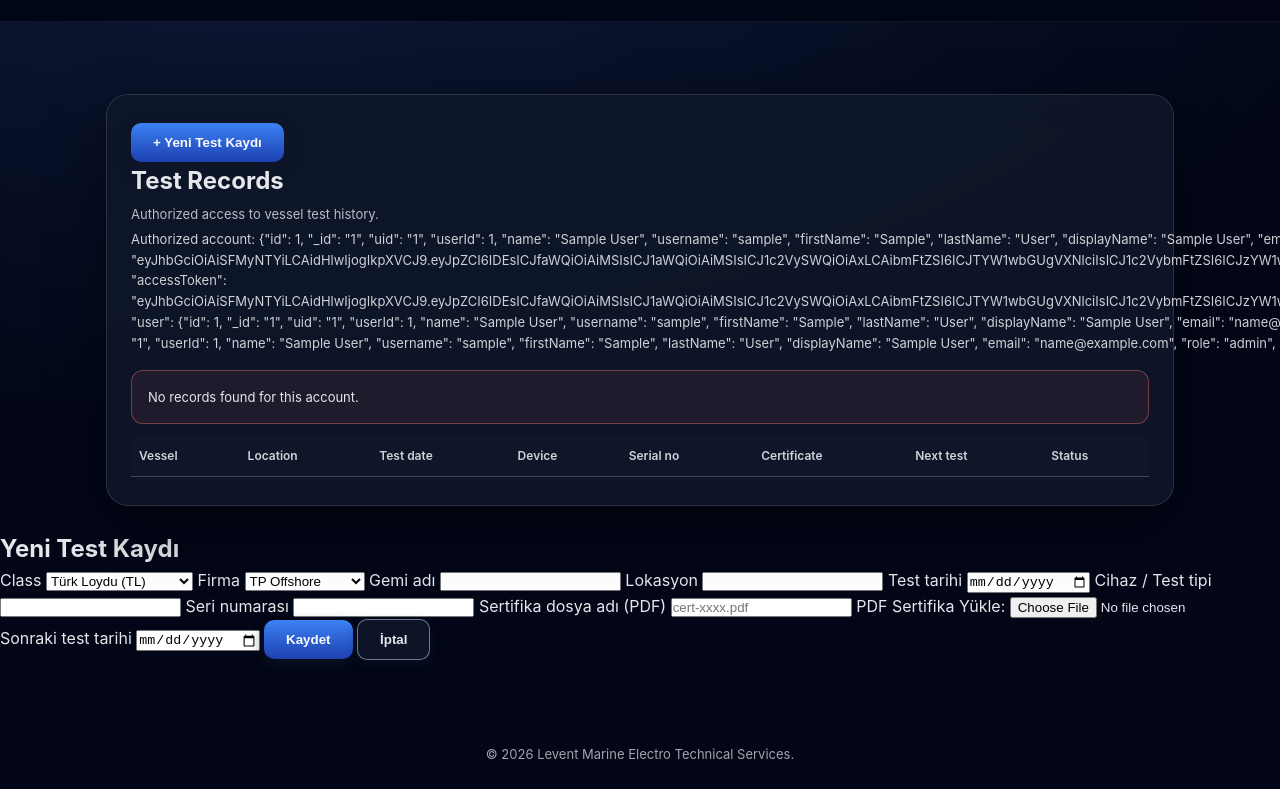
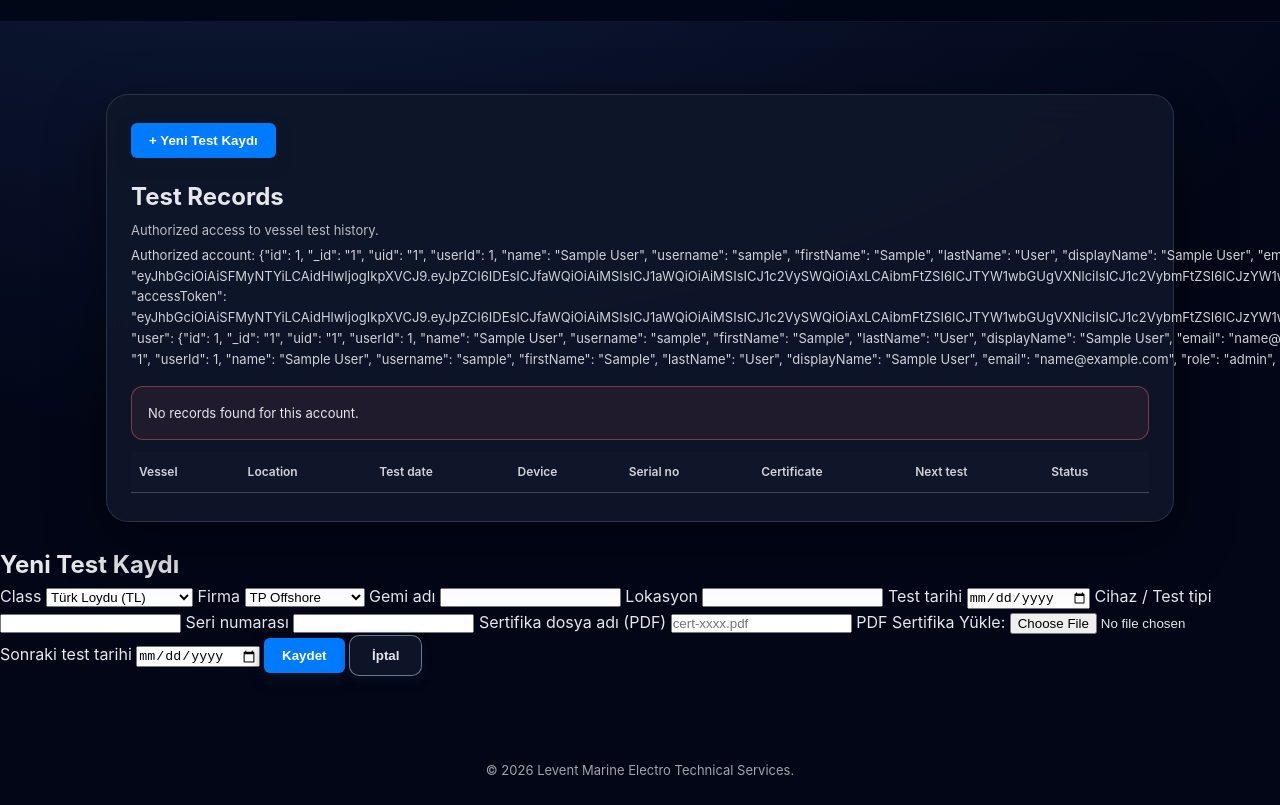
Before and after one commit to leventepostaabd/levent-backend, a plain HTML site: page authorized.html in a window 1280 px wide. Shown: the part 77-882 px from the top of the page. Drawn offline with Linux system fonts and the light colour scheme; no server answers; sample sign-in values are in the browser's storage.

Commit message:
Refactor authorized.css with new styles

```diff
--- a/css/authorized.css
+++ b/css/authorized.css
@@ -125,3 +125,24 @@
   font-size: 13px;
   opacity: 0.8;
 }
+
+.top-bar {
+  display: flex;
+  justify-content: flex-start;
+  margin-bottom: 20px;
+}
+
+.btnPrimary {
+  padding: 10px 18px;
+  background: #007bff;
+  color: #fff;
+  border-radius: 6px;
+  border: none;
+  cursor: pointer;
+  font-weight: 600;
+  transition: 0.2s;
+}
+
+.btnPrimary:hover {
+  background: #005fcc;
+}
```
